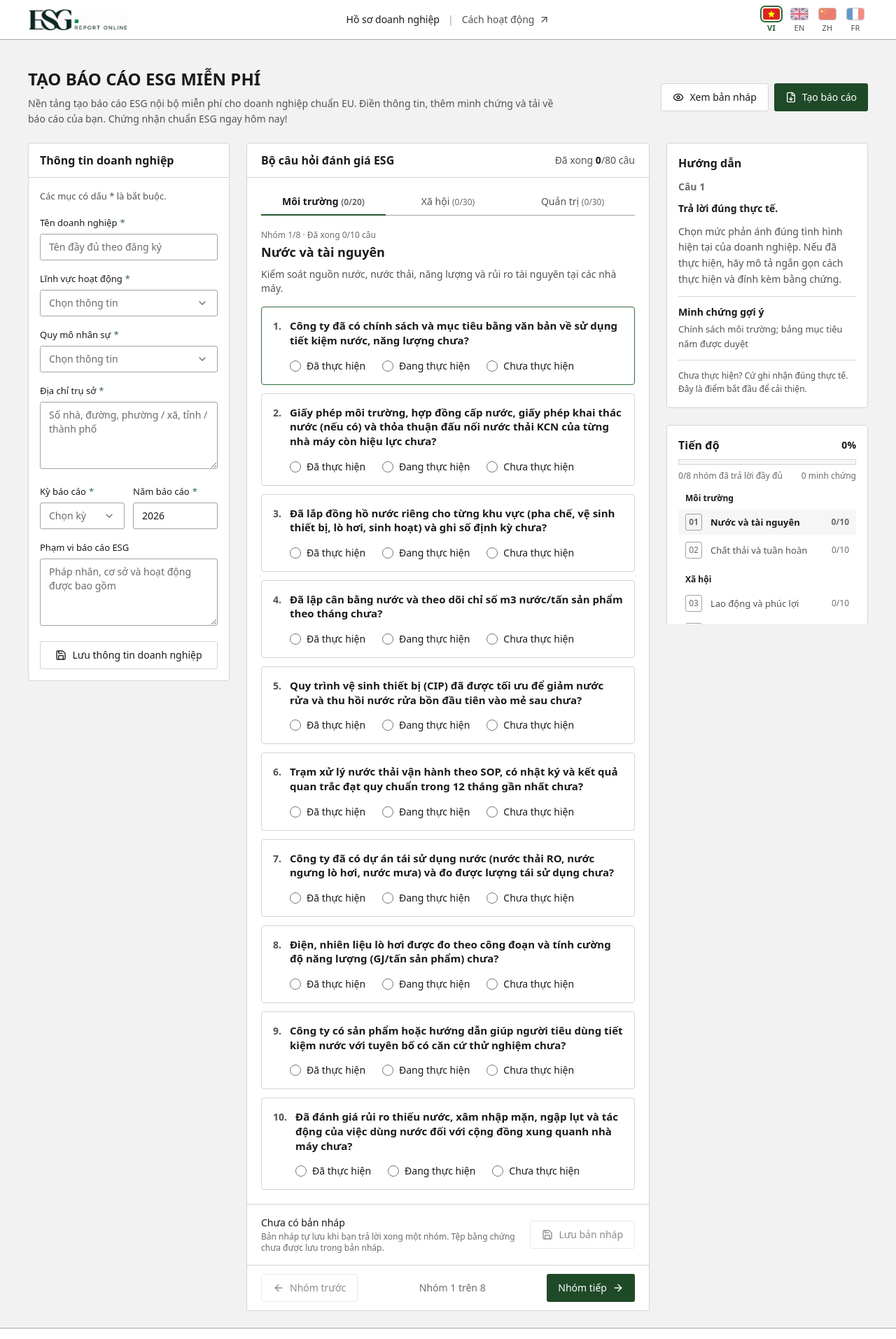
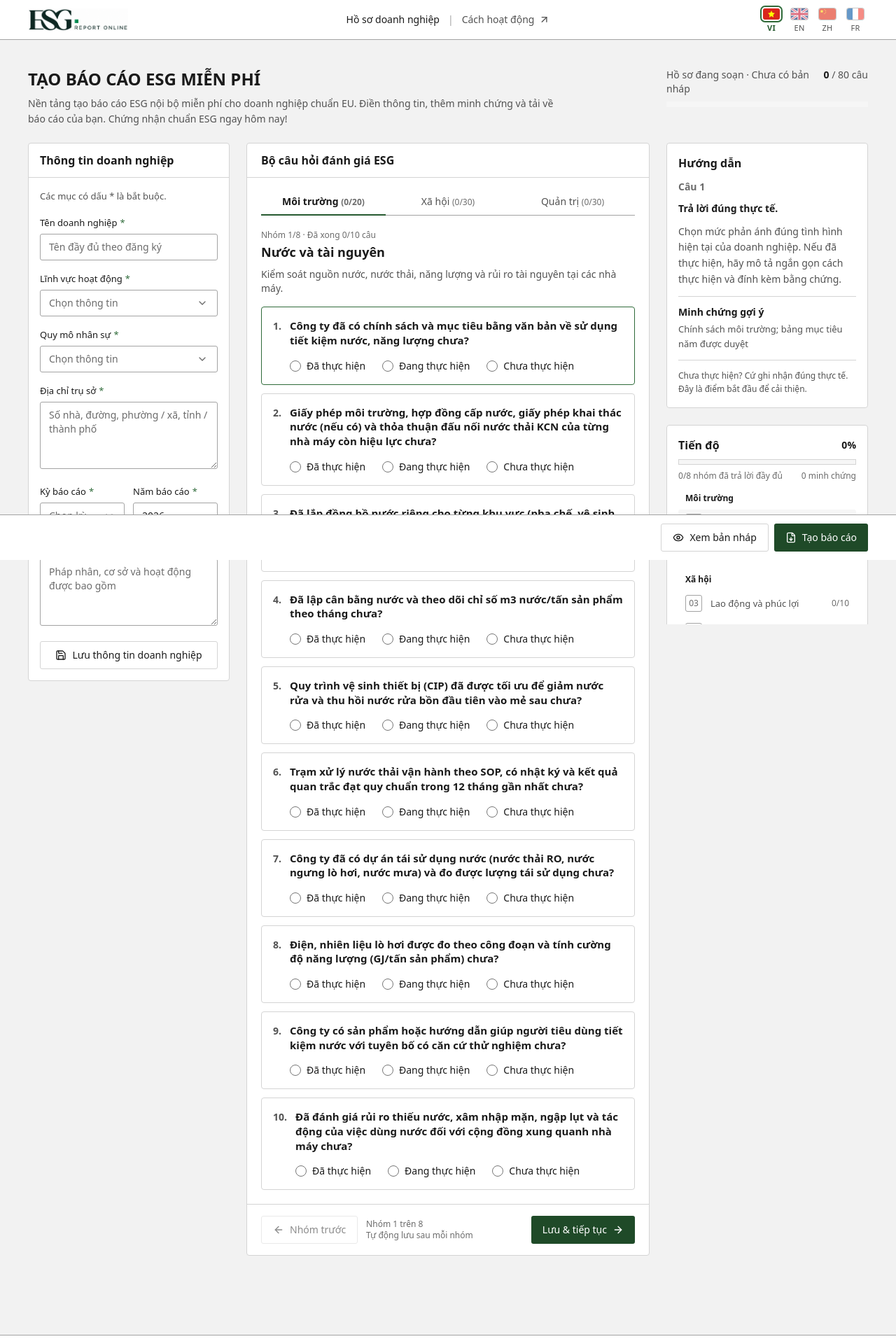
Before and after one commit to lienhethegioirobotaivn/esg-website, a Next.js app in the folder apps/web/: page / in a window 1280 px wide. Shown: the top 1913 px of the page at 70% size. Built offline with nearby package versions, Linux system fonts and the light colour scheme.

Commit message:
refactor(web): move progress, save and report actions to match reference layout

```diff
--- /dev/null
+++ b/apps/web/src/features/survey/components/group-footer.tsx
@@ -0,0 +1,64 @@
+import { ArrowLeft, ArrowRight, Save } from "lucide-react";
+
+import { Button } from "@/components/ui";
+
+interface GroupFooterProps {
+  position: number;
+  total: number;
+  hasPrevious: boolean;
+  hasNext: boolean;
+  isDirty: boolean;
+  saveFailed: boolean;
+  onPrevious: () => void;
+  onSaveAndContinue: () => void;
+}
+
+export function GroupFooter({
+  position,
+  total,
+  hasPrevious,
+  hasNext,
+  isDirty,
+  saveFailed,
+  onPrevious,
+  onSaveAndContinue,
+}: GroupFooterProps) {
+  return (
+    <div className="flex flex-col gap-3 border-t border-border px-5 py-4 sm:flex-row sm:items-center sm:justify-between">
+      <div className="flex items-center gap-3">
+        <Button
+          variant="secondary"
+          onClick={onPrevious}
+          disabled={!hasPrevious}
+          leadingIcon={<ArrowLeft aria-hidden className="size-4" />}
+        >
+          Nhóm trước
+        </Button>
+        <div className="min-w-0 text-xs text-subtle">
+          <p>
+            Nhóm {position} trên {total}
+          </p>
+          <p className={saveFailed ? "text-danger-600" : undefined}>
+            {saveFailed
+              ? "Không lưu được vào trình duyệt này"
+              : isDirty
+                ? "Có thay đổi chưa lưu"
+                : "Tự động lưu sau mỗi nhóm"}
+          </p>
+        </div>
+      </div>
+      <Button
+        onClick={onSaveAndContinue}
+        className="sm:shrink-0"
+        leadingIcon={
+          hasNext ? undefined : <Save aria-hidden className="size-4" />
+        }
+        trailingIcon={
+          hasNext ? <ArrowRight aria-hidden className="size-4" /> : undefined
+        }
+      >
+        {hasNext ? "Lưu & tiếp tục" : "Lưu bản nháp"}
+      </Button>
+    </div>
+  );
+}
--- /dev/null
+++ b/apps/web/src/features/survey/components/progress-summary.tsx
@@ -0,0 +1,60 @@
+import { formatSavedAt } from "../lib/format-saved-at";
+
+interface ProgressSummaryProps {
+  completed: number;
+  total: number;
+  savedAt: string | null;
+  isDirty: boolean;
+  saveFailed: boolean;
+}
+
+function getStatus({
+  savedAt,
+  isDirty,
+  saveFailed,
+}: Pick<ProgressSummaryProps, "savedAt" | "isDirty" | "saveFailed">): string {
+  if (saveFailed) {
+    return "Không lưu được";
+  }
+  if (isDirty) {
+    return "Chưa lưu";
+  }
+  if (savedAt !== null) {
+    return `Đã lưu lúc ${formatSavedAt(savedAt)}`;
+  }
+  return "Chưa có bản nháp";
+}
+
+export function ProgressSummary(props: ProgressSummaryProps) {
+  const { completed, total, saveFailed } = props;
+  const percent = total === 0 ? 0 : Math.round((completed / total) * 100);
+  return (
+    <div className="w-full shrink-0 md:w-72">
+      <div className="flex items-baseline justify-between gap-3 text-sm">
+        <p
+          role="status"
+          className={saveFailed ? "font-medium text-danger-600" : "text-muted"}
+        >
+          Hồ sơ đang soạn · {getStatus(props)}
+        </p>
+        <p className="shrink-0 text-muted">
+          <span className="font-semibold text-foreground">{completed}</span> /{" "}
+          {total} câu
+        </p>
+      </div>
+      <div
+        role="progressbar"
+        aria-label="Tiến độ hoàn thành"
+        aria-valuemin={0}
+        aria-valuemax={total}
+        aria-valuenow={completed}
+        className="mt-2 h-2 w-full overflow-hidden bg-surface-muted"
+      >
+        <div
+          className="h-full bg-primary-600"
+          style={{ width: `${percent}%` }}
+        />
+      </div>
+    </div>
+  );
+}
--- a/apps/web/src/features/survey/components/report-actions.tsx
+++ b/apps/web/src/features/survey/components/report-actions.tsx
@@ -20,11 +20,17 @@ export function ReportActions({
   disabled = false,
 }: ReportActionsProps) {
   return (
-    <div className="flex shrink-0 flex-col gap-2 md:items-end">
-      <div className="flex flex-wrap gap-2">
+    <div className="sticky bottom-0 z-30 -mx-5 mt-6 border-t border-border-strong bg-surface px-5 py-3 sm:-mx-8 sm:px-8 lg:-mx-10 lg:px-10">
+      <div className="flex flex-col gap-2 sm:flex-row sm:items-center sm:justify-end sm:gap-4">
+        {error ? (
+          <p role="alert" className="text-xs text-danger-600 sm:mr-auto">
+            {error}
+          </p>
+        ) : null}
+        <div className="flex gap-2">
           <Button
             variant="secondary"
-          className="flex-1 md:flex-none"
+            className="flex-1 sm:flex-none"
             onClick={onPreview}
             disabled={disabled || isPreviewLoading}
             leadingIcon={<Eye aria-hidden className="size-4" />}
@@ -32,7 +38,7 @@ export function ReportActions({
             {isPreviewLoading ? "Đang tạo bản xem trước..." : "Xem bản nháp"}
           </Button>
           <Button
-          className="flex-1 md:flex-none"
+            className="flex-1 sm:flex-none"
             onClick={onExport}
             disabled={disabled || isExporting}
             leadingIcon={<FileDown aria-hidden className="size-4" />}
@@ -40,11 +46,7 @@ export function ReportActions({
             {isExporting ? "Đang tạo file PDF..." : "Tạo báo cáo"}
           </Button>
         </div>
-      {error ? (
-        <p role="alert" className="text-xs text-danger-600">
-          {error}
-        </p>
-      ) : null}
+      </div>
     </div>
   );
 }
--- a/apps/web/src/features/survey/components/survey-workspace.tsx
+++ b/apps/web/src/features/survey/components/survey-workspace.tsx
@@ -27,20 +27,19 @@ import { restoreDraft } from "../lib/draft-state";
 import { countCompleted } from "../lib/progress";
 import type { QuestionIssue } from "../lib/report-validation";
 import { flattenGroups } from "../lib/survey-tree";
-import { DraftBar } from "./draft-bar";
 import { DraftRestoredNotice } from "./draft-restored-notice";
 import { ExportIssuesDialog } from "./export-issues-dialog";
-import { GroupNavigator } from "./group-navigator";
+import { GroupFooter } from "./group-footer";
 import { GroupSection } from "./group-section";
 import { JourneyProgress } from "./journey-progress";
 import { PillarTabs } from "./pillar-tabs";
+import { ProgressSummary } from "./progress-summary";
 import { ReportActions } from "./report-actions";
 import { ReportPreviewDialog } from "./report-preview-dialog";
 import { ResetReportDialog } from "./reset-report-dialog";
 
 type JumpTarget =
-  | { kind: "question"; id: string }
-  | { kind: "company"; field: CompanyField };
+  { kind: "question"; id: string } | { kind: "company"; field: CompanyField };
 
 function subscribeNothing(): () => void {
   return () => undefined;
@@ -50,11 +49,11 @@ interface SurveyWorkspaceProps {
   intro: ReactNode;
 }
 
-function Hero({ intro, actions }: { intro: ReactNode; actions: ReactNode }) {
+function Hero({ intro, aside }: { intro: ReactNode; aside?: ReactNode }) {
   return (
-    <div className="mb-6 flex flex-col gap-4 md:flex-row md:items-center md:justify-between md:gap-8">
+    <div className="mb-6 flex flex-col gap-4 md:flex-row md:items-start md:justify-between md:gap-8">
       <div className="min-w-0 md:flex-1">{intro}</div>
-      {actions}
+      {aside}
     </div>
   );
 }
@@ -76,22 +75,18 @@ export function SurveyWorkspace({ intro }: SurveyWorkspaceProps) {
   if (!isClient) {
     return (
       <>
-        <Hero
-          intro={intro}
-          actions={
-            <ReportActions
-              onPreview={() => undefined}
-              onExport={() => undefined}
-              isPreviewLoading={false}
-              isExporting={false}
-              error={null}
-              disabled
-            />
-          }
-        />
+        <Hero intro={intro} />
         <div
           aria-busy
           className="h-96 animate-pulse rounded-card border border-border bg-surface-muted"
+        />
+        <ReportActions
+          onPreview={() => undefined}
+          onExport={() => undefined}
+          isPreviewLoading={false}
+          isExporting={false}
+          error={null}
+          disabled
         />
       </>
     );
@@ -216,13 +211,13 @@ function LoadedSurveyWorkspace({
     <>
       <Hero
         intro={intro}
-        actions={
-          <ReportActions
-            onPreview={() => void reportPreview.openPreview()}
-            onExport={() => void reportExport.exportReport()}
-            isPreviewLoading={reportPreview.isLoading}
-            isExporting={reportExport.isExporting}
-            error={reportExport.error ?? reportPreview.error}
+        aside={
+          <ProgressSummary
+            completed={completedTotal}
+            total={allQuestions.length}
+            savedAt={draft.savedAt}
+            isDirty={draft.isDirty}
+            saveFailed={draft.saveFailed}
           />
         }
       />
@@ -237,17 +232,10 @@ function LoadedSurveyWorkspace({
           className="min-w-0 scroll-mt-20"
         >
           <Card>
-            <div className="flex items-center justify-between gap-4 border-b border-border px-5 py-3">
+            <div className="border-b border-border px-5 py-3">
               <h2 id="survey-heading" className="text-base">
                 Bộ câu hỏi đánh giá ESG
               </h2>
-              <p className="shrink-0 text-sm text-muted">
-                Đã xong{" "}
-                <span className="font-semibold text-foreground">
-                  {completedTotal}
-                </span>
-                /{allQuestions.length} câu
-              </p>
             </div>
 
             {isNoticeVisible && initial.savedAt !== null ? (
@@ -294,25 +282,21 @@ function LoadedSurveyWorkspace({
               )}
             </div>
 
-            <DraftBar
-              savedAt={draft.savedAt}
-              isDirty={draft.isDirty}
-              saveFailed={draft.saveFailed}
-              onSave={draft.saveNow}
-            />
-
             {activeEntry ? (
-              <GroupNavigator
+              <GroupFooter
                 position={activeIndex + 1}
                 total={entries.length}
                 hasPrevious={previousEntry !== null}
                 hasNext={nextEntry !== null}
+                isDirty={draft.isDirty}
+                saveFailed={draft.saveFailed}
                 onPrevious={() => {
                   if (previousEntry) {
                     goToGroup(previousEntry.group.id);
                   }
                 }}
-                onNext={() => {
+                onSaveAndContinue={() => {
+                  draft.saveNow();
                   if (nextEntry) {
                     goToGroup(nextEntry.group.id);
                   }
@@ -364,6 +348,14 @@ function LoadedSurveyWorkspace({
 
         <LeaveDialog />
       </div>
+
+      <ReportActions
+        onPreview={() => void reportPreview.openPreview()}
+        onExport={() => void reportExport.exportReport()}
+        isPreviewLoading={reportPreview.isLoading}
+        isExporting={reportExport.isExporting}
+        error={reportExport.error ?? reportPreview.error}
+      />
     </>
   );
 }
```
Lines whose indentation alone changed are shown as unchanged.
